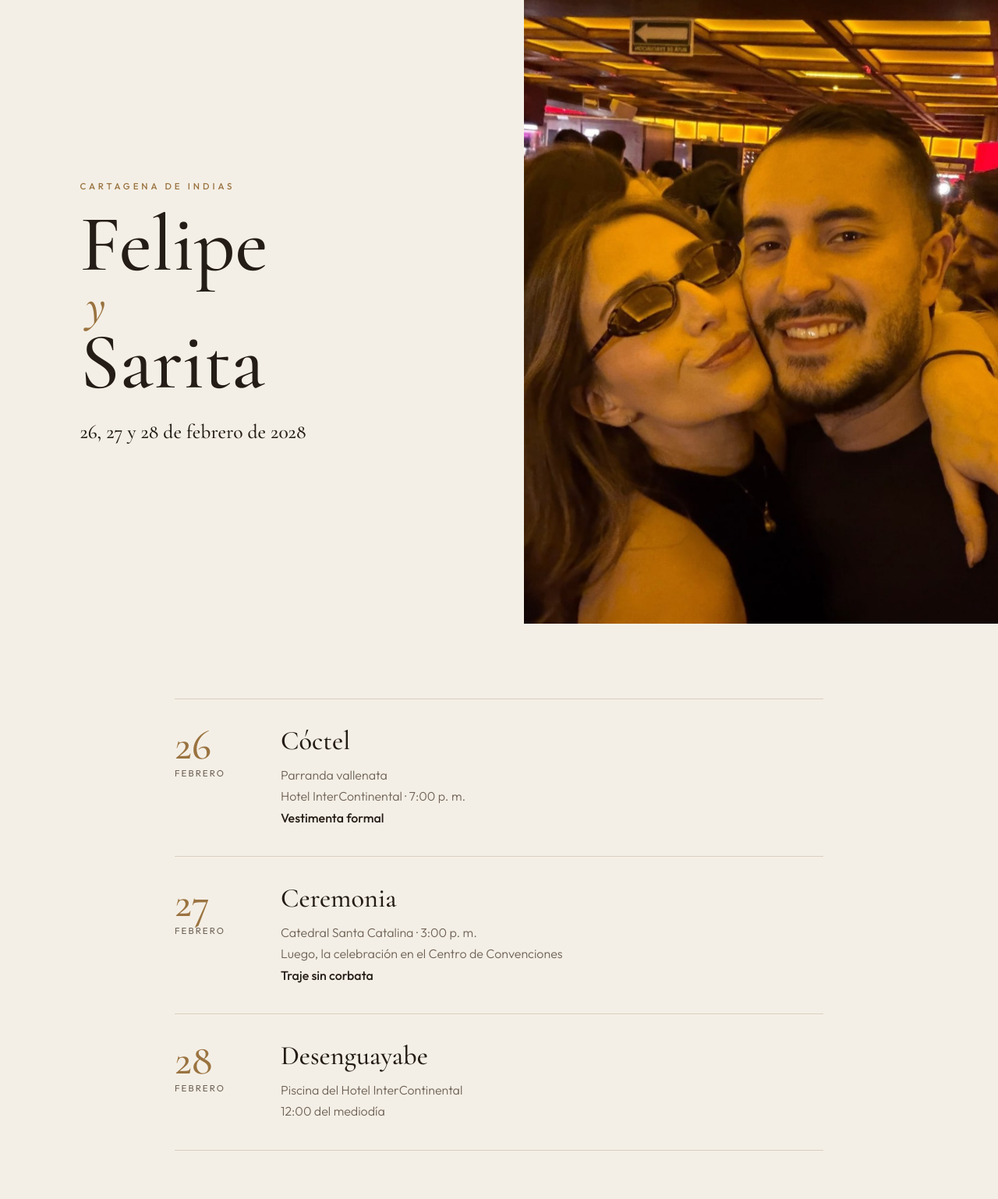
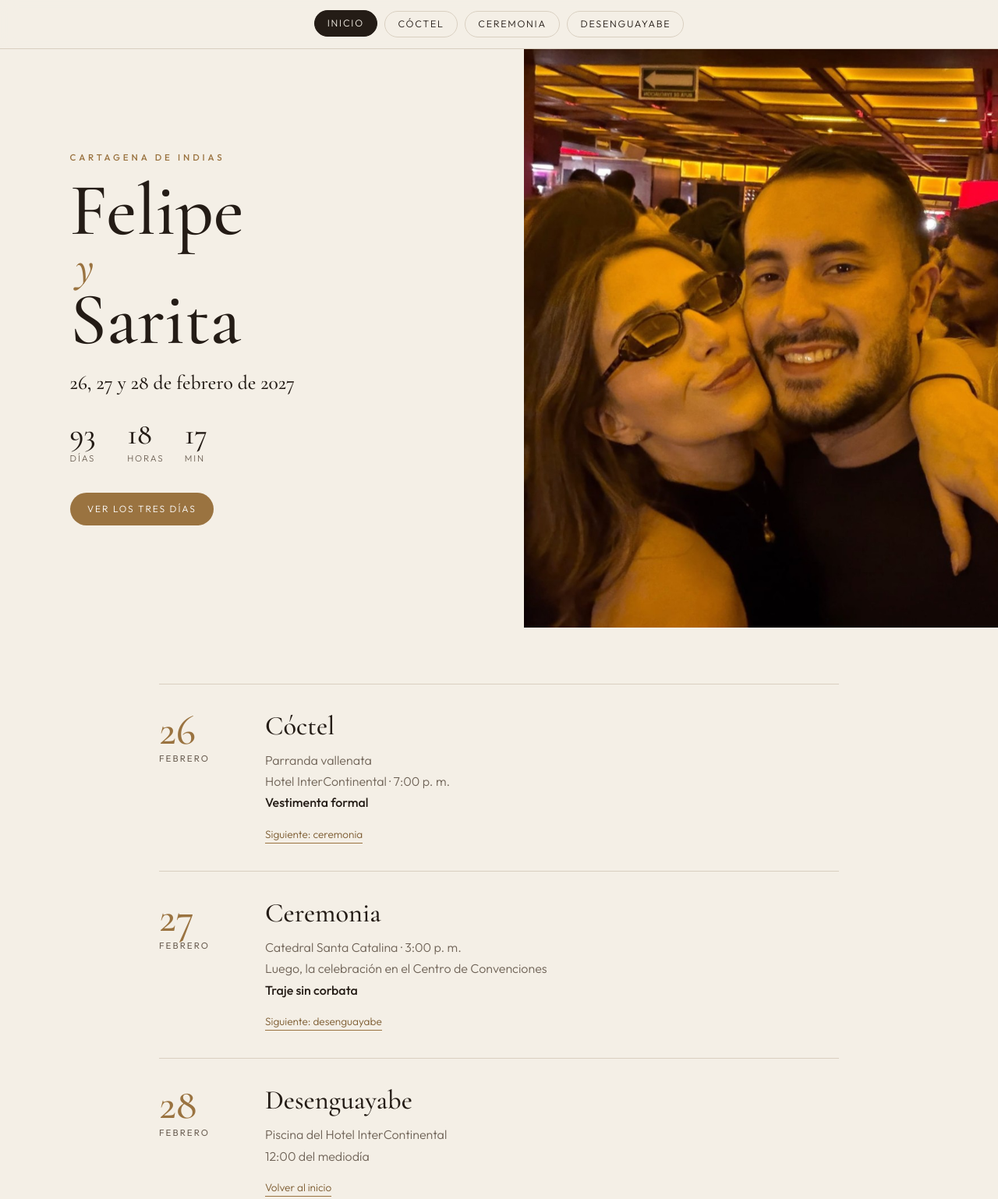
Before and after one commit to juanfelcastro-eng/boda-felipe-y-sarita, a plain HTML site: page index.html in a window 1280 px wide. Shown: the top 1538 px of the page at 78% size. Drawn offline with nearby package versions, Linux system fonts and the light colour scheme.

Commit message:
Actualiza el año a 2027 y agrega navegación

```diff
--- a/index.html
+++ b/index.html
@@ -3,7 +3,7 @@
 <head>
   <meta charset="utf-8">
   <meta name="viewport" content="width=device-width, initial-scale=1">
-  <title>Felipe y Sarita · Cartagena 2028</title>
+  <title>Felipe y Sarita · Cartagena 2027</title>
   <link rel="preconnect" href="https://fonts.googleapis.com">
   <link rel="preconnect" href="https://fonts.gstatic.com" crossorigin>
   <link href="https://fonts.googleapis.com/css2?family=Cormorant+Garamond:ital,wght@0,500;0,600;1,500&family=Outfit:wght@300;400;500&display=swap" rel="stylesheet">
@@ -14,9 +14,11 @@
       --muted: #6e6256;
       --line: #d9cfc0;
       --gold: #9a7340;
+      --gold-deep: #7c5b30;
     }
 
     * { box-sizing: border-box; margin: 0; padding: 0; }
+    html { scroll-behavior: smooth; }
 
     body {
       background: var(--paper);
@@ -25,8 +27,42 @@
       font-weight: 300;
     }
 
+    .nav {
+      position: sticky;
+      top: 0;
+      z-index: 5;
+      display: flex;
+      justify-content: center;
+      gap: 0.6rem;
+      flex-wrap: wrap;
+      padding: 0.85rem 1rem;
+      background: rgba(244, 239, 230, 0.92);
+      backdrop-filter: blur(10px);
+      border-bottom: 1px solid var(--line);
+    }
+
+    .nav a {
+      text-decoration: none;
+      color: var(--ink);
+      border: 1px solid var(--line);
+      border-radius: 999px;
+      padding: 0.55rem 1rem;
+      font-size: 0.78rem;
+      letter-spacing: 0.14em;
+      text-transform: uppercase;
+      transition: background 0.25s ease, color 0.25s ease, transform 0.25s ease;
+    }
+
+    .nav a:hover,
+    .nav a.active {
+      background: var(--ink);
+      color: var(--paper);
+      border-color: var(--ink);
+      transform: translateY(-1px);
+    }
+
     .hero {
-      min-height: 100vh;
+      min-height: calc(100vh - 58px);
       display: grid;
       grid-template-columns: 1.05fr 0.95fr;
     }
@@ -35,7 +71,7 @@
       display: flex;
       flex-direction: column;
       justify-content: center;
-      padding: 8vh 8vw;
+      padding: 7vh 7vw;
     }
 
     .place {
@@ -49,9 +85,9 @@
     h1 {
       font-family: "Cormorant Garamond", Georgia, serif;
       font-weight: 500;
-      font-size: clamp(4.2rem, 8vw, 7.4rem);
+      font-size: clamp(4rem, 7.4vw, 6.8rem);
       line-height: 0.88;
-      margin-top: 1.4rem;
+      margin-top: 1.2rem;
     }
 
     h1 em {
@@ -64,14 +100,54 @@
     }
 
     .dates {
-      margin-top: 1.8rem;
+      margin-top: 1.5rem;
       font-family: "Cormorant Garamond", Georgia, serif;
-      font-size: clamp(1.4rem, 2vw, 1.9rem);
+      font-size: clamp(1.35rem, 2vw, 1.8rem);
       font-weight: 500;
     }
 
+    .count {
+      display: flex;
+      gap: 1.4rem;
+      margin-top: 2rem;
+    }
+
+    .count div { min-width: 3.2rem; }
+
+    .count strong {
+      display: block;
+      font-family: "Cormorant Garamond", Georgia, serif;
+      font-size: 2.4rem;
+      font-weight: 500;
+      line-height: 1;
+    }
+
+    .count span {
+      color: var(--muted);
+      font-size: 0.72rem;
+      letter-spacing: 0.16em;
+      text-transform: uppercase;
+    }
+
+    .cta {
+      display: inline-block;
+      margin-top: 2.2rem;
+      width: fit-content;
+      text-decoration: none;
+      background: var(--gold);
+      color: #fff;
+      padding: 0.85rem 1.4rem;
+      border-radius: 999px;
+      letter-spacing: 0.16em;
+      text-transform: uppercase;
+      font-size: 0.75rem;
+      transition: background 0.25s ease, transform 0.25s ease;
+    }
+
+    .cta:hover { background: var(--gold-deep); transform: translateY(-2px); }
+
     .photo {
-      min-height: 100vh;
+      min-height: 100%;
       overflow: hidden;
       background: #3a2a22;
     }
@@ -85,9 +161,9 @@
     }
 
     main {
-      max-width: 880px;
+      max-width: 920px;
       margin: 0 auto;
-      padding: 6rem 1.5rem 5rem;
+      padding: 4.5rem 1.5rem 4rem;
     }
 
     article {
@@ -96,9 +172,17 @@
       gap: 1.5rem;
       padding: 2.2rem 0;
       border-top: 1px solid var(--line);
+      scroll-margin-top: 5.5rem;
     }
 
-    article:last-child { border-bottom: 1px solid var(--line); }
+    article:last-of-type { border-bottom: 1px solid var(--line); }
+
+    article.show { animation: rise 0.7s ease both; }
+
+    @keyframes rise {
+      from { opacity: 0; transform: translateY(16px); }
+      to { opacity: 1; transform: none; }
+    }
 
     .day {
       font-family: "Cormorant Garamond", Georgia, serif;
@@ -132,10 +216,24 @@
       font-size: 1rem;
     }
 
-    .meta strong {
-      color: var(--ink);
-      font-weight: 500;
+    .meta strong { color: var(--ink); font-weight: 500; }
+
+    .jump {
+      display: flex;
+      gap: 0.6rem;
+      flex-wrap: wrap;
+      margin-top: 1.1rem;
     }
+
+    .jump a {
+      text-decoration: none;
+      color: var(--gold-deep);
+      border-bottom: 1px solid var(--gold);
+      padding-bottom: 0.1rem;
+      font-size: 0.85rem;
+    }
+
+    .jump a:hover { color: var(--ink); }
 
     footer {
       text-align: center;
@@ -149,23 +247,36 @@
     @media (max-width: 800px) {
       .hero { grid-template-columns: 1fr; }
       .photo { min-height: 72vw; height: 72vw; order: -1; }
-      .intro { padding: 3.2rem 1.5rem 2.5rem; }
+      .intro { padding: 2.6rem 1.5rem 2.4rem; }
       article { grid-template-columns: 1fr; gap: 0.4rem; }
     }
   </style>
 </head>
 <body>
-  <header class="hero">
+  <nav class="nav">
+    <a href="#inicio">Inicio</a>
+    <a href="#coctel">Cóctel</a>
+    <a href="#ceremonia">Ceremonia</a>
+    <a href="#desenguayabe">Desenguayabe</a>
+  </nav>
+
+  <header class="hero" id="inicio">
     <div class="intro">
       <p class="place">Cartagena de Indias</p>
       <h1>Felipe <em>y</em> Sarita</h1>
-      <p class="dates">26, 27 y 28 de febrero de 2028</p>
+      <p class="dates">26, 27 y 28 de febrero de 2027</p>
+      <div class="count" aria-label="Cuenta regresiva">
+        <div><strong id="dd">--</strong><span>días</span></div>
+        <div><strong id="hh">--</strong><span>horas</span></div>
+        <div><strong id="mm">--</strong><span>min</span></div>
+      </div>
+      <a class="cta" href="#coctel">Ver los tres días</a>
     </div>
     <div class="photo"><img src="foto.jpg" alt="Felipe y Sarita"></div>
   </header>
 
   <main>
-    <article>
+    <article id="coctel">
       <p class="day">26<span>febrero</span></p>
       <div>
         <h2>Cóctel</h2>
@@ -174,10 +285,11 @@
           Hotel InterContinental · 7:00 p. m.<br>
           <strong>Vestimenta formal</strong>
         </p>
+        <p class="jump"><a href="#ceremonia">Siguiente: ceremonia</a></p>
       </div>
     </article>
 
-    <article>
+    <article id="ceremonia">
       <p class="day">27<span>febrero</span></p>
       <div>
         <h2>Ceremonia</h2>
@@ -186,10 +298,11 @@
           Luego, la celebración en el Centro de Convenciones<br>
           <strong>Traje sin corbata</strong>
         </p>
+        <p class="jump"><a href="#desenguayabe">Siguiente: desenguayabe</a></p>
       </div>
     </article>
 
-    <article>
+    <article id="desenguayabe">
       <p class="day">28<span>febrero</span></p>
       <div>
         <h2>Desenguayabe</h2>
@@ -197,10 +310,46 @@
           Piscina del Hotel InterContinental<br>
           12:00 del mediodía
         </p>
+        <p class="jump"><a href="#inicio">Volver al inicio</a></p>
       </div>
     </article>
   </main>
 
-  <footer>Cartagena · 2028</footer>
+  <footer>Cartagena · 2027</footer>
+
+  <script>
+    const target = new Date("2027-02-26T19:00:00-05:00");
+    const pad = (n) => String(n).padStart(2, "0");
+    function tick() {
+      const diff = Math.max(0, target - new Date());
+      const day = Math.floor(diff / 86400000);
+      const hour = Math.floor(diff / 3600000) % 24;
+      const min = Math.floor(diff / 60000) % 60;
+      document.getElementById("dd").textContent = day;
+      document.getElementById("hh").textContent = pad(hour);
+      document.getElementById("mm").textContent = pad(min);
+    }
+    tick();
+    setInterval(tick, 30000);
+
+    const links = [...document.querySelectorAll(".nav a")];
+    const sections = ["inicio", "coctel", "ceremonia", "desenguayabe"].map((id) => document.getElementById(id));
+    const mark = () => {
+      let current = sections[0].id;
+      sections.forEach((section) => {
+        if (section.getBoundingClientRect().top < 140) current = section.id;
+      });
+      links.forEach((link) => link.classList.toggle("active", link.getAttribute("href") === "#" + current));
+    };
+    document.addEventListener("scroll", mark, { passive: true });
+    mark();
+
+    const seen = new IntersectionObserver((entries) => {
+      entries.forEach((entry) => {
+        if (entry.isIntersecting) entry.target.classList.add("show");
+      });
+    }, { threshold: 0.25 });
+    document.querySelectorAll("article").forEach((article) => seen.observe(article));
+  </script>
 </body>
 </html>
```
